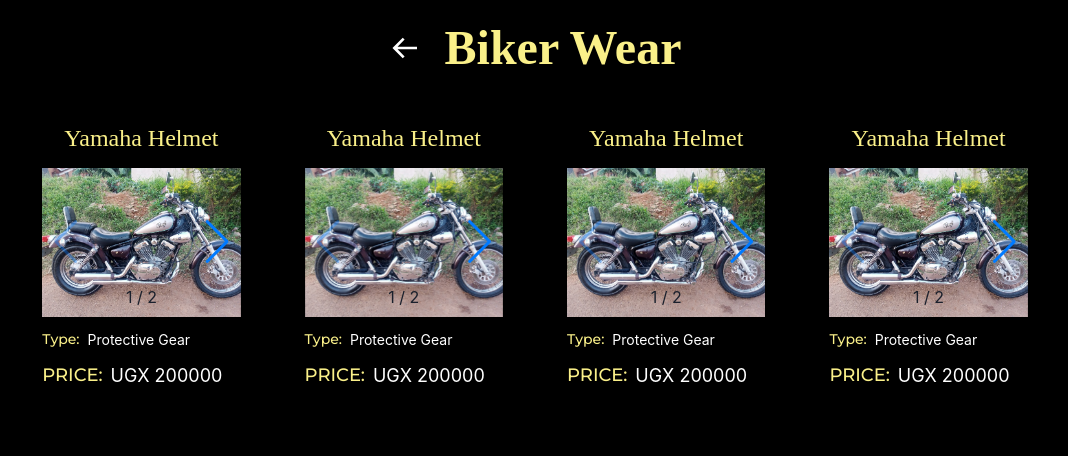
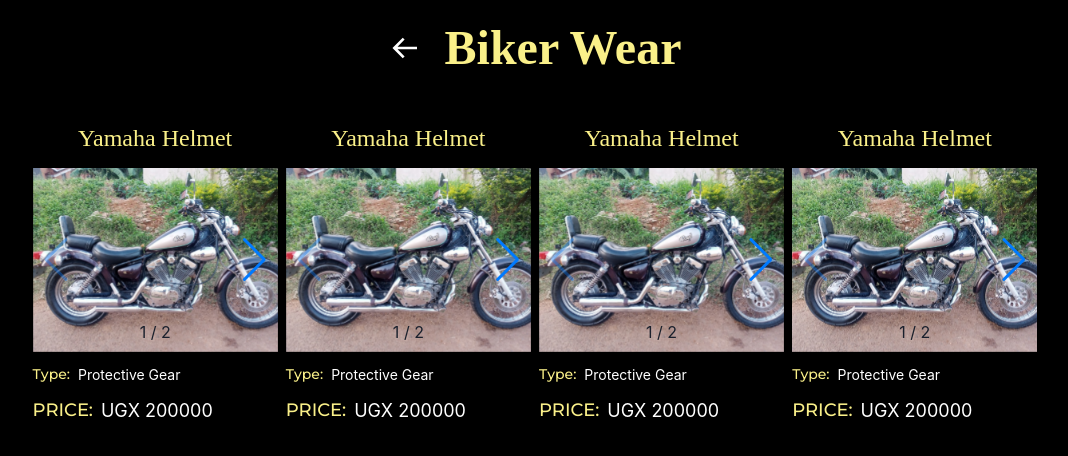
Before and after one commit to jacksonk-dev/vehicly, a React (Vite) app: page /biker-wear in a window 1280 px wide. Shown: the top 456 px of the page, without its empty margins (105-1173 px from the left). Built offline with nearby package versions, Linux system fonts and the light colour scheme; a web font is replaced by a local one.

Commit message:
Fix grid displays

```diff
--- a/src/App/Page/Accessories/index.tsx
+++ b/src/App/Page/Accessories/index.tsx
@@ -43,7 +43,7 @@
         {
           accessories.length
             ? (
-              <SimpleGrid gap={16} w='80%' columns={[2, 3, 3, 4]} marginTop='24px'>
+              <SimpleGrid gap={2} w='80%' columns={[1, 2, 3, 4]} marginTop='24px'>
                 {
                   accessories.map((accessory: Accessory) => (
                     <SimpleGrid placeItems='center' gap={3} key={accessory.id}>
--- a/src/App/Page/BikerWear/index.tsx
+++ b/src/App/Page/BikerWear/index.tsx
@@ -14,7 +14,7 @@
 
 export default function BikerWearPage(){
   return (
-    <Center zIndex='10' w='100%' h='100%' padding='24px'>
+    <Center zIndex='10' w='100%' h='100%' padding='24px 12px'>
       <Flex direction='column' alignItems='center' justifyContent='center' >
         <Heading
           zIndex='10'
@@ -43,7 +43,7 @@
         {
           bikerWears.length
             ? (
-              <SimpleGrid gap={16} w='80%' columns={[2, 3, 3, 4]} marginTop='24px'>
+              <SimpleGrid gap={2} w='80%' columns={[1, 2, 3, 4]} marginTop='24px'>
                 {
                   bikerWears.map((bikerWear: BikerWear) => (
                     <SimpleGrid placeItems='center' gap={3} key={bikerWear.id}>
--- a/src/App/Page/Bikes/index.tsx
+++ b/src/App/Page/Bikes/index.tsx
@@ -41,7 +41,7 @@
               Bikes On Sale
           </Flex>
         </Heading>
-        <SimpleGrid gap={16} w='80%' columns={[1, 2, 3]} marginTop='24px'>
+        <SimpleGrid gap={2} w='80%' columns={[1, 2, 3]} marginTop='24px'>
           {
             bikes.map((bike: Bike) => (
               <SimpleGrid placeItems='center' gap={3} key={bike.id}>
```
